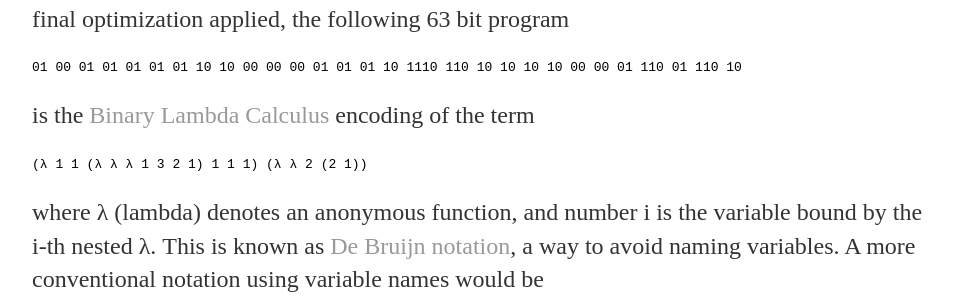
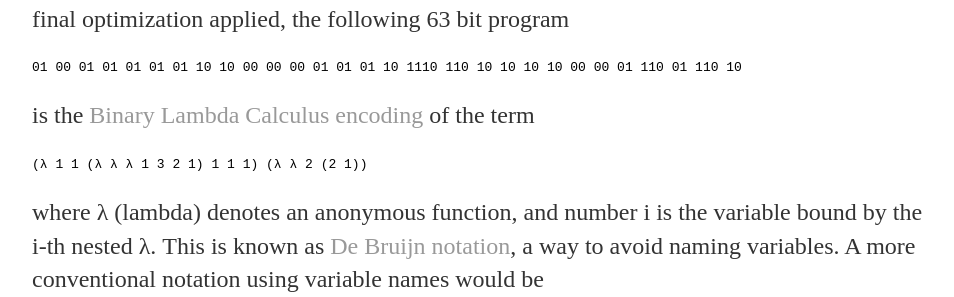
Before and after one commit to tromp/tromp.github.io, a Jekyll site: the page built from _posts/2023-11-24-largest-number.md, in a window 1280 px wide and 900 px high, scrolled down 2451 px. Shown: the part 158-455 px from the top of the window, without its empty margins (160-1114 px from the left). Built offline with Jekyll 4.4.1, drawn with Linux system fonts in a browser that asks for light colours; part of the change alters nothing that is shown.

````diff
--- a/_posts/2023-11-24-largest-number.md
+++ b/_posts/2023-11-24-largest-number.md
@@ -104,7 +104,7 @@ With one final optimization applied, the following 63 bit program
 01 00 01 01 01 01 01 10 10 00 00 00 01 01 01 10 1110 110 10 10 10 10 00 00 01 110 01 110 10
 ```
 
-is the [Binary Lambda Calculus](https://tromp.github.io/cl/cl.html) encoding of the term
+is the [Binary Lambda Calculus](https://tromp.github.io/cl/cl.html) [encoding](https://gist.github.com/tromp/86b3184f852f65bfb814e3ab0987d861#lambda-encoding) of the term
 ```
 (λ 1 1 (λ λ λ 1 3 2 1) 1 1 1) (λ λ 2 (2 1))
 ```
````
